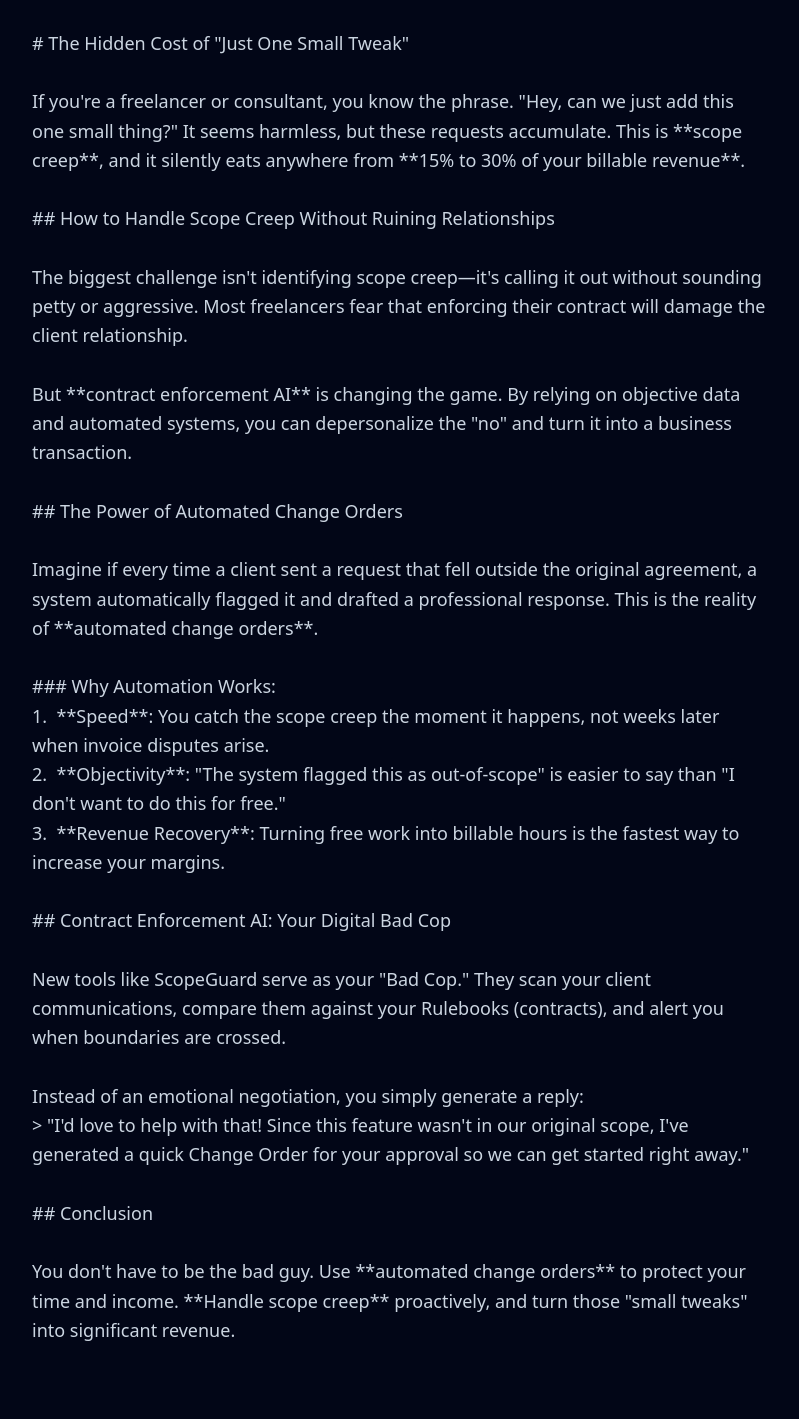
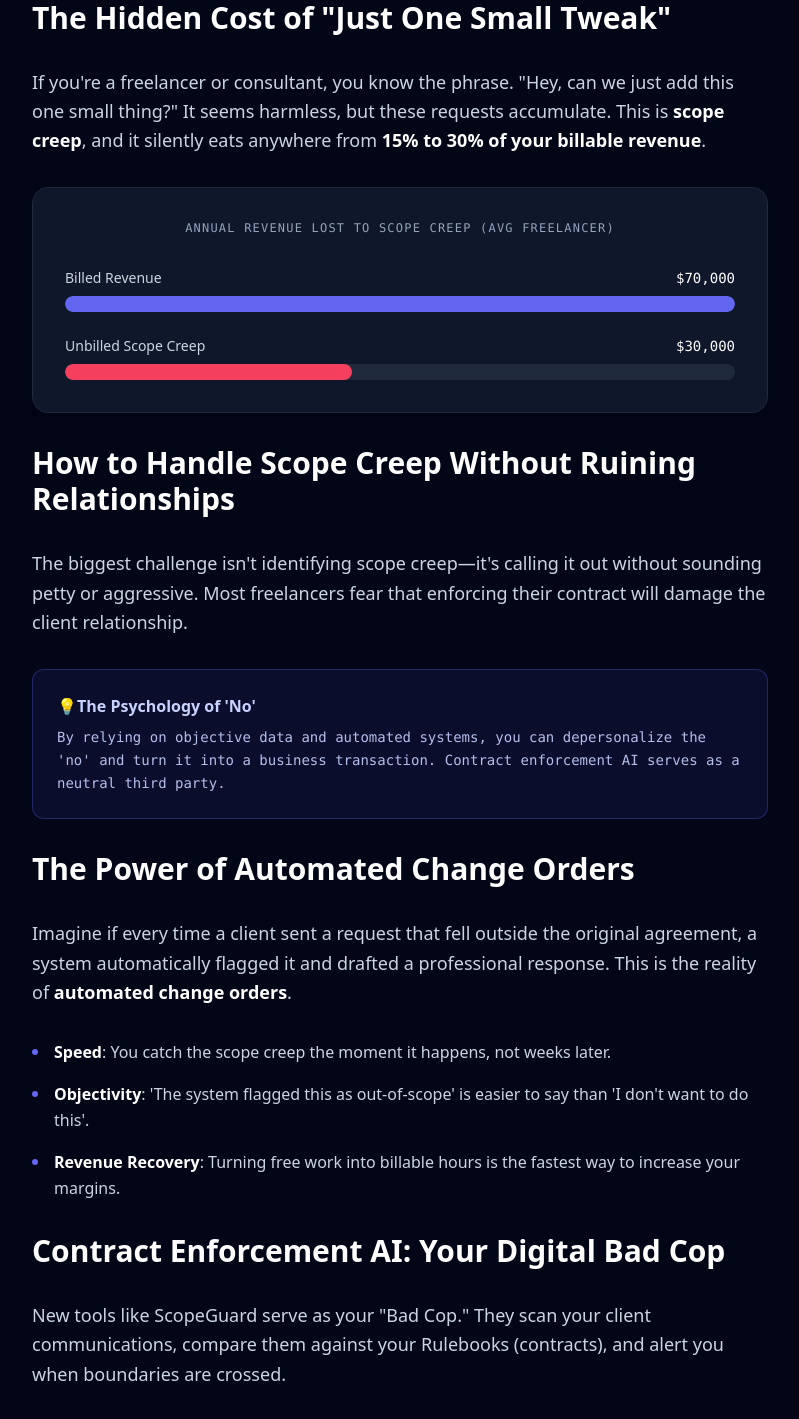
Before and after one commit to emilyfehr99/ScopeGuard, a Next.js app: page /guides/automated-change-orders-freelancers in a window 1280 px wide. Shown: the part 620-2039 px from the top of the page, without its empty margins (240-1039 px from the left). Built offline with nearby package versions, Linux system fonts and the light colour scheme.

Commit message:
Enhancement: Rich content blocks (Charts, Alerts) for Guides

```diff
--- a/app/guides/[slug]/page.tsx
+++ b/app/guides/[slug]/page.tsx
@@ -85,12 +85,82 @@ export default function GuidePage({ params }: Props) {
                         </div>
                     </div>
 
-                    {/* Simple Markdown Rendering (Replace with a proper markdown parser in production if needed, but for now we map paragraphs manually or just render text if simple)
-                        Since the content is a simple string in `guides.ts`, we'll render it with whitespace preservation.
-                        For a real blog, we'd use 'react-markdown' or 'mdx'.
-                    */}
-                    <div className="whitespace-pre-wrap leading-relaxed text-slate-300 text-lg">
-                        {guide.content}
+                    {/* Structured Content Rendering */}
+                    <div className="space-y-8">
+                        {guide.blocks.map((block, index) => {
+                            switch (block.type) {
+                                case 'header':
+                                    return (
+                                        <h2 key={index} className="text-2xl md:text-3xl font-bold text-white mt-12 mb-6">
+                                            {block.content}
+                                        </h2>
+                                    );
+                                case 'text':
+                                    return (
+                                        <p key={index} className="text-lg text-slate-300 leading-relaxed whitespace-pre-wrap">
+                                            {(block.content as string).split('**').map((part, i) =>
+                                                i % 2 === 1 ? <strong key={i} className="text-white font-semibold">{part}</strong> : part
+                                            )}
+                                        </p>
+                                    );
+                                case 'list':
+                                    return (
+                                        <ul key={index} className="space-y-4 my-6">
+                                            {block.items.map((item, i) => (
+                                                <li key={i} className="flex gap-4 items-start text-slate-300">
+                                                    <div className="w-1.5 h-1.5 rounded-full bg-indigo-500 mt-2.5 flex-shrink-0" />
+                                                    <span className="leading-relaxed">
+                                                        {item.split('**').map((part, partIndex) =>
+                                                            partIndex % 2 === 1 ? <strong key={partIndex} className="text-white font-semibold">{part}</strong> : part
+                                                        )}
+                                                    </span>
+                                                </li>
+                                            ))}
+                                        </ul>
+                                    );
+                                case 'alert':
+                                    return (
+                                        <div key={index} className={`my-8 p-6 rounded-xl border ${block.variant === 'info' ? 'bg-indigo-900/20 border-indigo-500/30 text-indigo-200' :
+                                                block.variant === 'warning' ? 'bg-amber-900/20 border-amber-500/30 text-amber-200' :
+                                                    block.variant === 'success' ? 'bg-emerald-900/20 border-emerald-500/30 text-emerald-200' :
+                                                        'bg-rose-900/20 border-rose-500/30 text-rose-200'
+                                            }`}>
+                                            {block.title && <h4 className="font-bold mb-2 flex items-center gap-2">
+                                                {block.variant === 'info' && '💡'}
+                                                {block.variant === 'success' && '✅'}
+                                                {block.title}
+                                            </h4>}
+                                            <p className="opacity-90 leading-relaxed font-mono text-sm">
+                                                {block.content}
+                                            </p>
+                                        </div>
+                                    );
+                                case 'chart':
+                                    return (
+                                        <div key={index} className="my-12 p-8 bg-slate-900 rounded-2xl border border-slate-800 shadow-xl">
+                                            <h4 className="text-slate-400 font-mono text-xs uppercase tracking-widest mb-8 text-center">{block.title}</h4>
+                                            <div className="space-y-6">
+                                                {block.data.map((item, i) => (
+                                                    <div key={i} className="space-y-2">
+                                                        <div className="flex justify-between text-sm font-medium">
+                                                            <span className="text-slate-300">{item.label}</span>
+                                                            <span className="text-white font-mono">${item.value.toLocaleString()}</span>
+                                                        </div>
+                                                        <div className="h-4 bg-slate-800 rounded-full overflow-hidden">
+                                                            <div
+                                                                className={`h-full ${item.color} rounded-full transition-all duration-1000 ease-out`}
+                                                                style={{ width: `${(item.value / Math.max(...block.data.map(d => d.value))) * 100}%` }}
+                                                            />
+                                                        </div>
+                                                    </div>
+                                                ))}
+                                            </div>
+                                        </div>
+                                    );
+                                default:
+                                    return null;
+                            }
+                        })}
                     </div>
 
                 </article>
--- a/lib/guides.ts
+++ b/lib/guides.ts
@@ -1,3 +1,10 @@
+export type GuideContentBlock =
+    | { type: 'header'; level: 2 | 3; content: string }
+    | { type: 'text'; content: string }
+    | { type: 'alert'; title?: string; content: string; variant: 'info' | 'warning' | 'success' | 'destructive' }
+    | { type: 'chart'; title: string; data: { label: string; value: number; color: string }[]; chartType: 'bar' }
+    | { type: 'list'; items: string[] };
+
 export interface Guide {
     slug: string;
     title: string;
@@ -5,7 +12,7 @@ export interface Guide {
     date: string;
     readTime: string;
     tags: string[];
-    content: string;
+    blocks: GuideContentBlock[];
 }
 
 export const guides: Guide[] = [
@@ -16,37 +23,82 @@ export const guides: Guide[] = [
         date: "2025-12-10",
         readTime: "5 min read",
         tags: ["Scope Creep", "Automation", "Freelancing"],
-        content: `
-# The Hidden Cost of "Just One Small Tweak"
-
-If you're a freelancer or consultant, you know the phrase. "Hey, can we just add this one small thing?" It seems harmless, but these requests accumulate. This is **scope creep**, and it silently eats anywhere from **15% to 30% of your billable revenue**.
-
-## How to Handle Scope Creep Without Ruining Relationships
-
-The biggest challenge isn't identifying scope creep—it's calling it out without sounding petty or aggressive. Most freelancers fear that enforcing their contract will damage the client relationship.
-
-But **contract enforcement AI** is changing the game. By relying on objective data and automated systems, you can depersonalize the "no" and turn it into a business transaction.
-
-## The Power of Automated Change Orders
-
-Imagine if every time a client sent a request that fell outside the original agreement, a system automatically flagged it and drafted a professional response. This is the reality of **automated change orders**.
-
-### Why Automation Works:
-1.  **Speed**: You catch the scope creep the moment it happens, not weeks later when invoice disputes arise.
-2.  **Objectivity**: "The system flagged this as out-of-scope" is easier to say than "I don't want to do this for free."
-3.  **Revenue Recovery**: Turning free work into billable hours is the fastest way to increase your margins.
-
-## Contract Enforcement AI: Your Digital Bad Cop
-
-New tools like ScopeGuard serve as your "Bad Cop." They scan your client communications, compare them against your Rulebooks (contracts), and alert you when boundaries are crossed.
-
-Instead of an emotional negotiation, you simply generate a reply:
-> "I'd love to help with that! Since this feature wasn't in our original scope, I've generated a quick Change Order for your approval so we can get started right away."
-
-## Conclusion
-
-You don't have to be the bad guy. Use **automated change orders** to protect your time and income. **Handle scope creep** proactively, and turn those "small tweaks" into significant revenue.
-        `
+        blocks: [
+            {
+                type: 'header',
+                level: 2,
+                content: 'The Hidden Cost of "Just One Small Tweak"'
+            },
+            {
+                type: 'text',
+                content: `If you're a freelancer or consultant, you know the phrase. "Hey, can we just add this one small thing?" It seems harmless, but these requests accumulate. This is **scope creep**, and it silently eats anywhere from **15% to 30% of your billable revenue**.`
+            },
+            {
+                type: 'chart',
+                title: "Annual Revenue Lost to Scope Creep (Avg Freelancer)",
+                chartType: 'bar',
+                data: [
+                    { label: "Billed Revenue", value: 70000, color: "bg-indigo-500" },
+                    { label: "Unbilled Scope Creep", value: 30000, color: "bg-rose-500" },
+                ]
+            },
+            {
+                type: 'header',
+                level: 2,
+                content: "How to Handle Scope Creep Without Ruining Relationships"
+            },
+            {
+                type: 'text',
+                content: "The biggest challenge isn't identifying scope creep—it's calling it out without sounding petty or aggressive. Most freelancers fear that enforcing their contract will damage the client relationship."
+            },
+            {
+                type: 'alert',
+                variant: 'info',
+                title: "The Psychology of 'No'",
+                content: "By relying on objective data and automated systems, you can depersonalize the 'no' and turn it into a business transaction. Contract enforcement AI serves as a neutral third party."
+            },
+            {
+                type: 'header',
+                level: 2,
+                content: "The Power of Automated Change Orders"
+            },
+            {
+                type: 'text',
+                content: "Imagine if every time a client sent a request that fell outside the original agreement, a system automatically flagged it and drafted a professional response. This is the reality of **automated change orders**."
+            },
+            {
+                type: 'list',
+                items: [
+                    "**Speed**: You catch the scope creep the moment it happens, not weeks later.",
+                    "**Objectivity**: 'The system flagged this as out-of-scope' is easier to say than 'I don't want to do this'.",
+                    "**Revenue Recovery**: Turning free work into billable hours is the fastest way to increase your margins."
+                ]
+            },
+            {
+                type: 'header',
+                level: 2,
+                content: "Contract Enforcement AI: Your Digital Bad Cop"
+            },
+            {
+                type: 'text',
+                content: "New tools like ScopeGuard serve as your \"Bad Cop.\" They scan your client communications, compare them against your Rulebooks (contracts), and alert you when boundaries are crossed."
+            },
+            {
+                type: 'alert',
+                variant: 'success',
+                title: "Try This Script",
+                content: "\"I'd love to help with that! Since this feature wasn't in our original scope, I've generated a quick Change Order for your approval so we can get started right away.\""
+            },
+            {
+                type: 'header',
+                level: 2,
+                content: "Conclusion"
+            },
+            {
+                type: 'text',
+                content: "You don't have to be the bad guy. Use automated change orders to protect your time and income. Handle scope creep proactively, and turn those smal tweaks into significant revenue."
+            }
+        ]
     }
 ];
 
```
Also changed, not shown: components/Header.tsx (+14 -0 lines).
